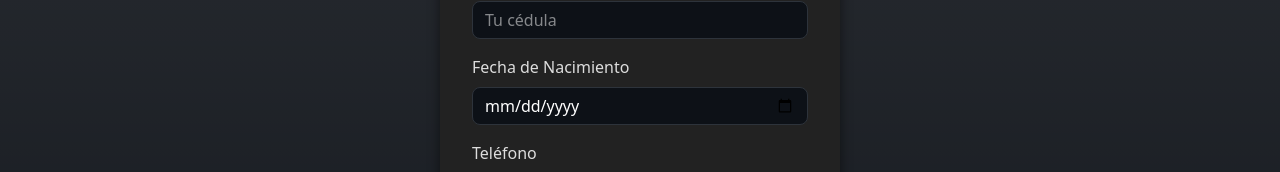
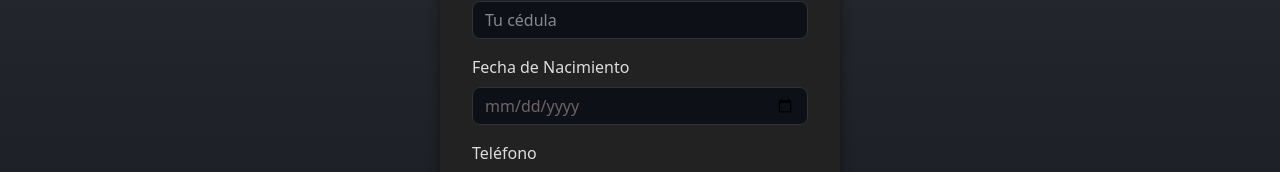
Before and after one commit to maicolcar134-alt/trabajonode, a React (Create React App) app: page /register in a window 1280 px wide. Shown: the part 439-611 px from the top of the page. Built offline with nearby package versions, Linux system fonts and the light colour scheme.

Commit message:
prueba x

```diff
--- a/src/pages/EventosPage/EventosAdmin.css
+++ b/src/pages/EventosPage/EventosAdmin.css
@@ -90,7 +90,7 @@
 .form-select,
 textarea {
     background: #0d1117 !important;
-    color: white !important;
+    color: rgb(110, 100, 100) !important;
     border: 1px solid #2d333b !important;
     border-radius: 8px !important;
 }
```
